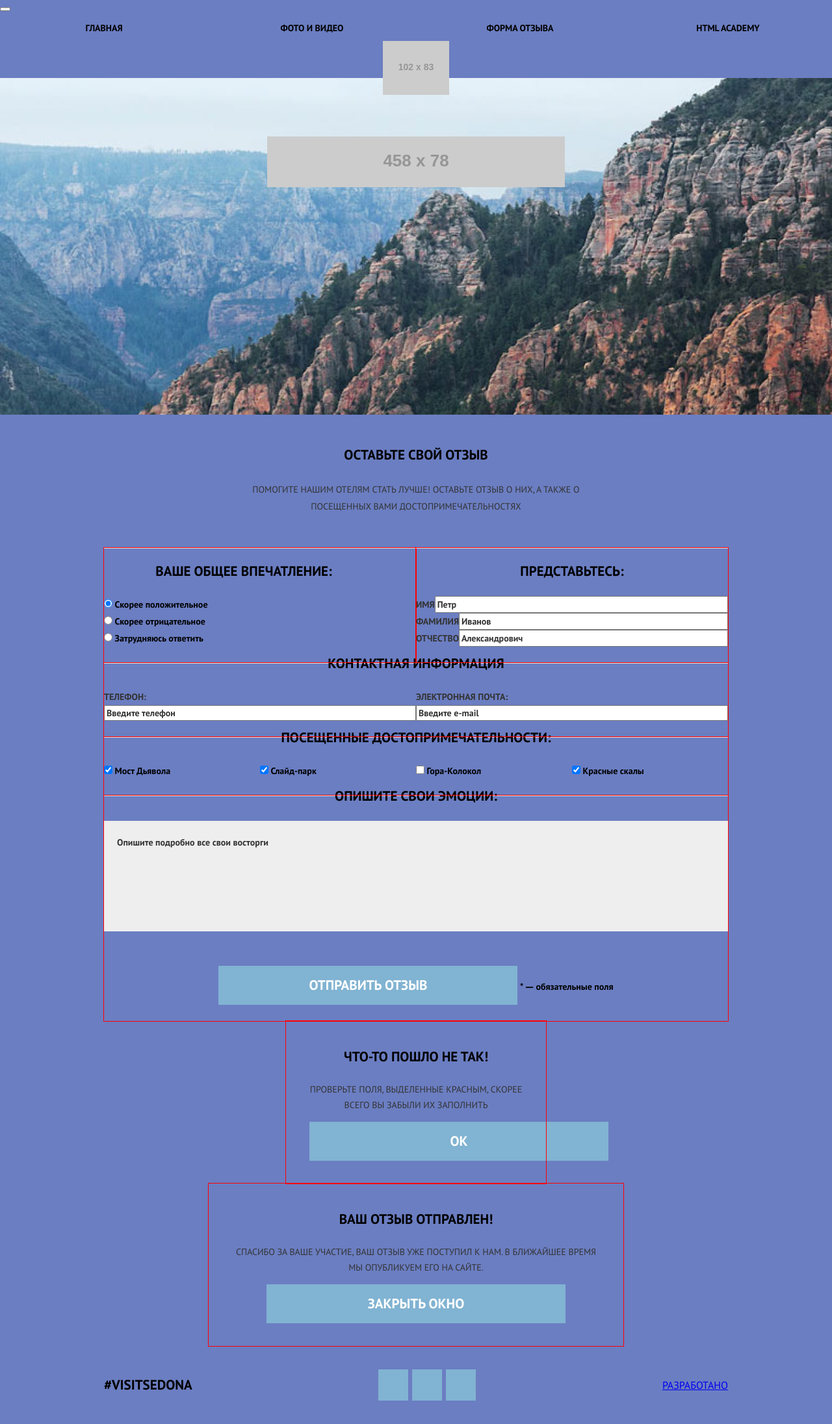
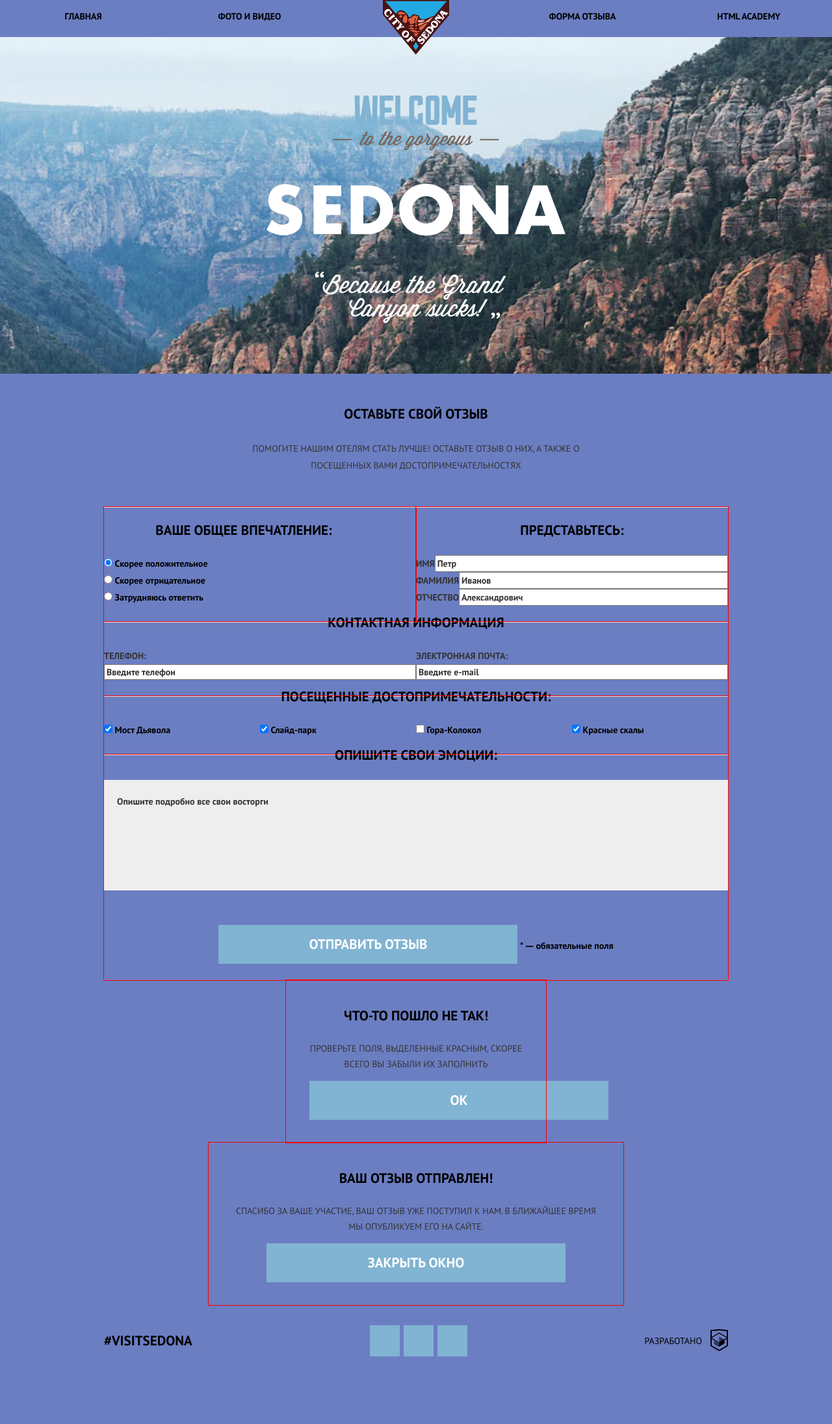
Before and after one commit to perian/Sedona, a website: page form.html in a window 1280 px wide. Shown: the whole page at 65% size. After the commit the page ends 2128 px from the top, so only its background shows below. Drawn offline with nearby package versions, Linux system fonts and the light colour scheme; files that its build step writes are made by us from their sources; placeholder pictures from the web are drawn by us.

Commit message:
стр. Форм, исправил шапку и подвал

```diff
--- a/form.html
+++ b/form.html
@@ -8,9 +8,16 @@
   </head>
   <body>
     <header class="page-header">
-      <nav class="main-nav  hidden">
-        <button class="main-nav__toggle" type="button"></button>
-        <ul class="main-nav__list">
+      <!--
+      Классы которые переключают состояния меню
+      и внешний вид кнопки:
+      main-nav--closed
+      main-nav--opened
+      main-nav--nojs
+     -->
+      <nav class="main-nav">
+        <button class="main-nav__toggle  hidden" type="button">Открыть меню</button>
+        <ul class="main-nav__list main-nav--opened">
           <li class="main-nav__list-item">
             <a href="/index.html">Главная</a>
           </li>
@@ -18,23 +25,22 @@
             <a href="/photo.html">Фото и видео</a>
           </li>
           <li class="main-nav__list-item">
-            <a href="/form.html">Форма отзыва</a>
+            <a>Форма отзыва</a>
           </li>
           <li class="main-nav__list-item">
-            <a href="htmlacademy.ru">HTML Academy</a>
+            <a href="https://htmlacademy.ru/">HTML Academy</a>
+          </li>
+          <li class="page-header__logo">
+            <img src="img/logo-sedona-mobile.svg" width="102" height="84" alt="Sedona logo">
           </li>
         </ul>
       </nav>
-      <div class="page-header__logo">
-        <img src="http://placehold.it/102x83" width="102" height="83" alt="Sedona logo">
-      </div>
-      <div class="page-top-menu"></div>
     </header>
     <section class="intro">
       <div class="intro__background">
         <div class="intro__wrapper">
           <h1 class="intro__header">
-            <img src="http://placehold.it/458x78" width="458" height="78" alt="Welcome ot the gorgeous Sedona">
+            <img src="img/text-sedona-index.svg" alt="Welcome to the gorgeous Sedona">
           </h1>
         </div>
       </div>
@@ -45,8 +51,8 @@
           </h2>
           <p class="intro__text">
             Помогите нашим отелям стать лучше!
-            Оставьте отзыв о них, а также о посещенных вами
-            достопримечательностях
+            Оставьте отзыв о них, а также о
+            посещенных вами достопримечательностях
           </p>
         </div>
       </div>
@@ -151,7 +157,9 @@
     </main>
     <footer class="page-footer">
       <div class="page-footer__wrapper">
-        <a class="page-footer__site-link" href="#">#Visitsedona</a>
+        <a class="page-footer__site-link" href="#">
+          #Visitsedona
+        </a>
         <div class="page-footer__social">
           <div class="social">
             <a class="social-link  social-link--twitter" href="#"></a>
@@ -159,9 +167,8 @@
             <a class="social-link  social-link--youtube" href="#"></a>
           </div>
         </div>
-        <a class="page-footer__made-by" href="htmlacademy.ru">
-          <p class="page-footer__text">Разработано</p>
-          <span class="page-footer__htmlacademy-icon"></span>
+        <a class="page-footer__copyright" href="htmlacademy.ru">
+          Разработано
         </a>
       </div>
     </footer>
```
